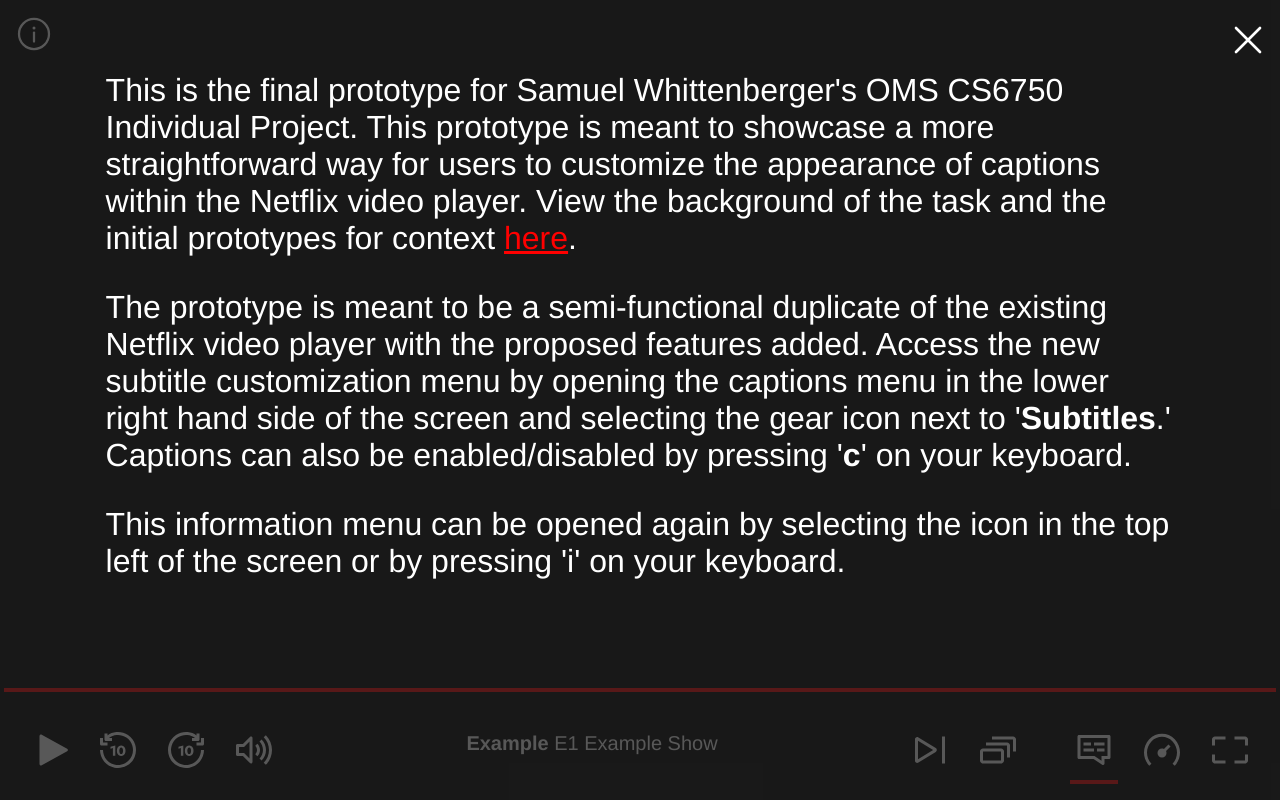
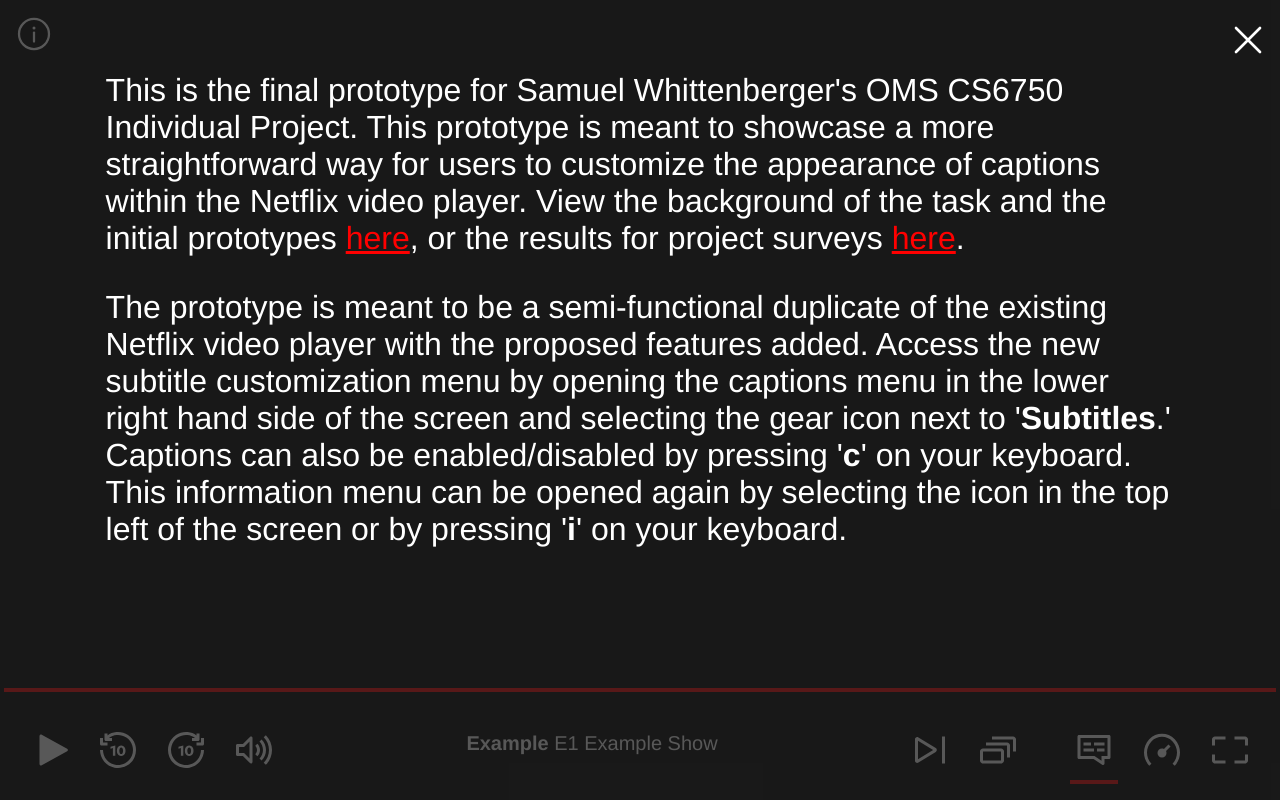
Before and after one commit to sbwhitt/OMS-CS6750, an Angular app: page / in a window 1280 px wide. Built offline with nearby package versions, Linux system fonts and the light colour scheme.

Commit message:
update info

```diff
--- a/src/app/prototype/prototype.component.html
+++ b/src/app/prototype/prototype.component.html
@@ -3,11 +3,13 @@
         <div style="display: flex; flex-direction: row; justify-content: flex-end; padding-right: 1rem;">
             <svg (click)="toggleInfo()" class="close-icon" width="32" height="32" viewBox="0 0 24 24" fill="none" xmlns="http://www.w3.org/2000/svg"><g id="SVGRepo_bgCarrier" stroke-width="0"></g><g id="SVGRepo_tracerCarrier" stroke-linecap="round" stroke-linejoin="round"></g><g id="SVGRepo_iconCarrier"> <g id="Menu / Close_LG"> <path id="Vector" d="M21 21L12 12M12 12L3 3M12 12L21.0001 3M12 12L3 21.0001" stroke="#ffffff" stroke-width="2" stroke-linecap="round" stroke-linejoin="round"></path> </g> </g></svg>
         </div>
-        <p class="info-text">This is the final prototype for Samuel Whittenberger's OMS CS6750 Individual Project. This prototype is meant to showcase a more straightforward way for users to customize the appearance of captions within the Netflix video player. View the background of the task and the initial prototypes for context
-            <a href="https://docs.google.com/presentation/d/1XtSkZ46Fb7T9Rjr5gp5zCWPCyU2ZR6QmmOeVaISCL8M/edit?usp=sharing" rel="noref" target="_blank">here</a>.
+        <p class="info-text">This is the final prototype for Samuel Whittenberger's OMS CS6750 Individual Project. This prototype is meant to showcase a more straightforward way for users to customize the appearance of captions within the Netflix video player. View the background of the task and the initial prototypes
+            <a href="https://docs.google.com/presentation/d/1XtSkZ46Fb7T9Rjr5gp5zCWPCyU2ZR6QmmOeVaISCL8M/edit?usp=sharing" rel="noref" target="_blank">here</a>,
+            or the results for project surveys <a href="https://sbwhitt.github.io/OMS-CS6750/survey-results" rel="noref" target="_blank">here</a>.
         </p>
-        <p class="info-text">The prototype is meant to be a semi-functional duplicate of the existing Netflix video player with the proposed features added. Access the new subtitle customization menu by opening the captions menu in the lower right hand side of the screen and selecting the gear icon next to '<b>Subtitles</b>.' Captions can also be enabled/disabled by pressing '<b>c</b>' on your keyboard.</p>
-        <p class="info-text">This information menu can be opened again by selecting the icon in the top left of the screen or by pressing 'i' on your keyboard.</p>
+        <p class="info-text">
+            The prototype is meant to be a semi-functional duplicate of the existing Netflix video player with the proposed features added. Access the new subtitle customization menu by opening the captions menu in the lower right hand side of the screen and selecting the gear icon next to '<b>Subtitles</b>.' Captions can also be enabled/disabled by pressing '<b>c</b>' on your keyboard. This information menu can be opened again by selecting the icon in the top left of the screen or by pressing '<b>i</b>' on your keyboard.
+        </p>
     </div>
     <div class="settings-modal" *ngIf="settingsOpen">
         <div class="settings">
```
Also changed, not shown: 4 other files (tests, documents, lock files or other folders).
